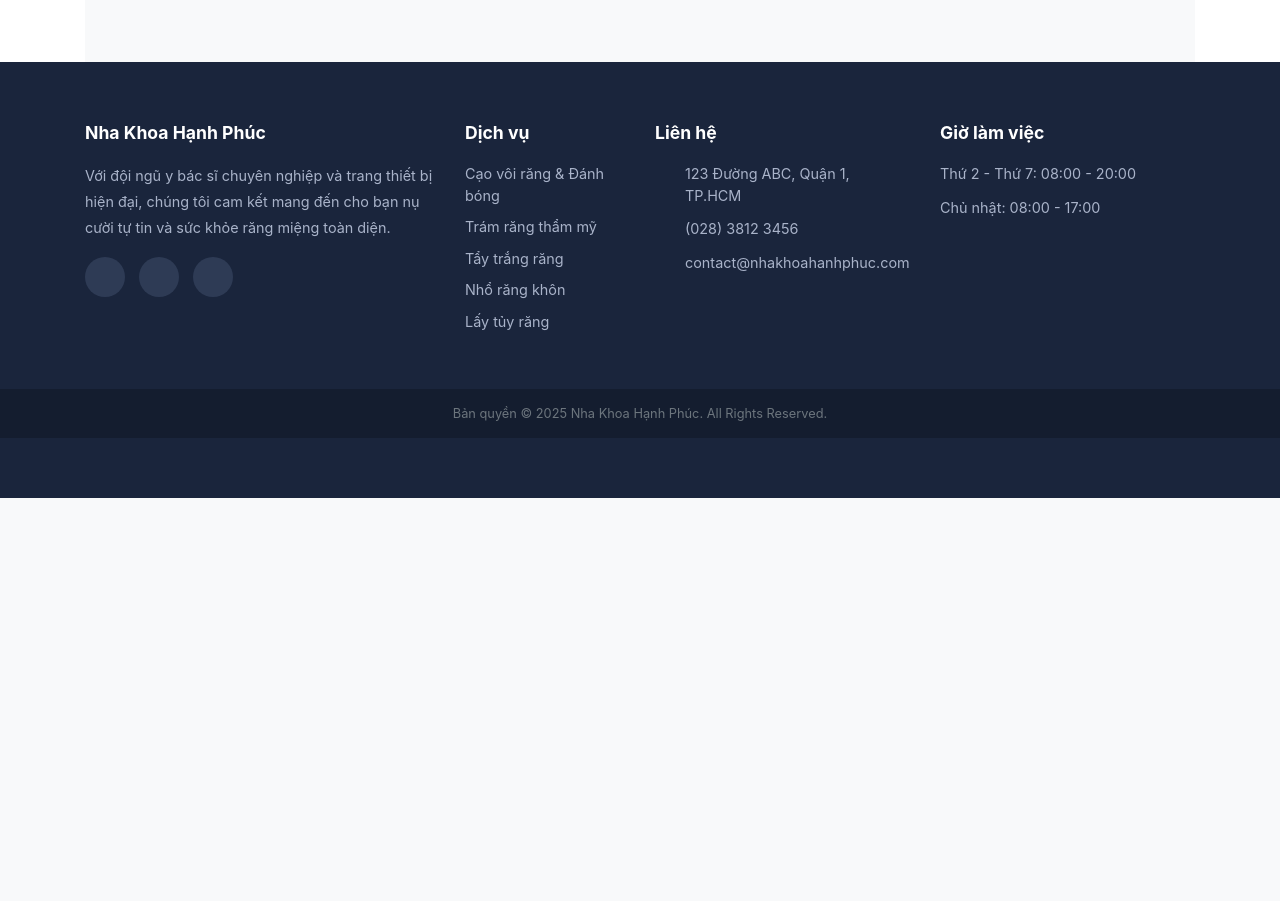
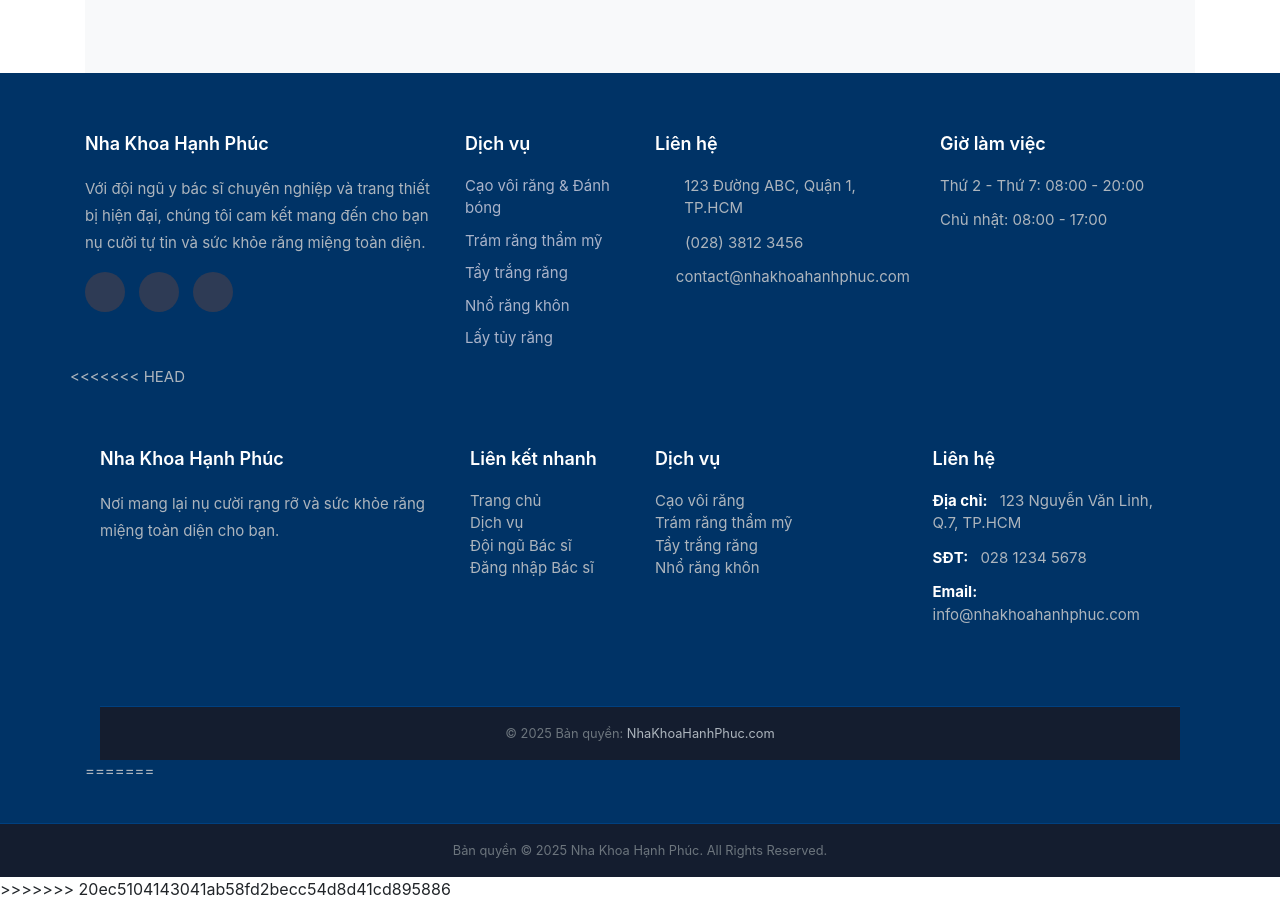
Before and after one commit to thangmia/WebsiteBooking, a PHP site: page /index.php in a window 1280 px wide. Shown: the part 1981-2882 px from the top of the page. Before the commit the page ends 2479 px from the top, so only its background shows below. Run offline with PHP 8.4, Linux system fonts and the light colour scheme; data comes from the database, SQL or seed files in the repository.

Commit message:
them giao dien

```diff
--- a/css/style.css
+++ b/css/style.css
@@ -4,7 +4,7 @@
 .hero-section {
     position: relative;
     height: 80vh; /* Chiều cao chiếm 80% màn hình */
-    background-image: url('../images/hero-background.jpg'); /* Đường dẫn tới ảnh nền của bạn */
+    background-image: url('../images/anhnhakhoa.jpg'); /* Đường dẫn tới ảnh nền của bạn */
     background-size: cover;
     background-position: center;
     display: flex;
@@ -82,11 +82,12 @@
     gap: 20px;
     margin: 0;
     padding: 0;
+
 }
 
 .nav ul li a {
     text-decoration: none;
-    color: #333;
+    color: black;
     font-weight: 500;
     transition: color 0.3s;
 }
@@ -129,6 +130,86 @@
 .btn-primary:hover {
     background-color: #0056b3;
 }
+<<<<<<< HEAD
+.tieu-de-khu-vuc {
+  margin-top: 20px;
+  margin-bottom: 10px;
+  text-align: center;
+}
+img.doctor-avatar {
+  width: 200px;  /* Chiều rộng của ảnh */
+  height: 200px; /* Chiều cao của ảnh */
+  object-fit: cover;
+  border-radius: 12px;
+
+  /* 4. Thêm hiệu ứng đổ bóng nhẹ cho đẹp mắt */
+  box-shadow: 0 5px 20px rgba(0, 0, 0, 0.08);
+}
+/* =======================
+   CSS CHO FOOTER (KHÔNG ICON)
+   ======================= */
+
+.site-footer {
+  background-color: #003366; /* Màu nền xanh đậm */
+  color: #adb5bd; /* Màu chữ xám nhạt chung */
+  padding: 60px 0 0; /* Khoảng trống bên trên footer */
+  font-size: 15px;
+}
+
+.site-footer h5 {
+  color: #ffffff; /* Màu trắng cho các tiêu đề cột */
+  font-size: 18px;
+  font-weight: 600;
+  margin-bottom: 20px;
+}
+
+.site-footer .footer-logo {
+    display: block; /* Giúp margin-bottom hoạt động */
+}
+
+.site-footer p {
+  line-height: 1.8;
+}
+
+.site-footer a {
+  color: #adb5bd;
+  text-decoration: none;
+  transition: color 0.3s;
+}
+
+.site-footer a:hover {
+  color: #ffffff; /* Đổi màu trắng khi rê chuột */
+}
+
+/* Định dạng cho cột thông tin liên hệ */
+.contact-info li {
+  margin-bottom: 12px;
+}
+
+/* Thêm định dạng cho các nhãn đậm hơn */
+.contact-info strong {
+    color: #ffffff;
+    margin-right: 8px;
+}
+
+/* Phần bản quyền ở dưới cùng */
+.footer-bottom {
+  border-top: 1px solid #004080; /* Đường kẻ ngang mờ */
+  padding: 20px 0;
+  margin-top: 30px;
+  text-align: center;
+}
+
+.footer-bottom p {
+  margin: 0;
+  font-size: 14px;
+}
+
+/* Bỏ gạch chân cho link trong danh sách */
+.list-unstyled a {
+  text-decoration: none;
+}
+=======
 /* ----- Footer Styling ----- */
 .site-footer {
     background-color: #1a253c; /* Màu xanh đen */
@@ -233,3 +314,4 @@ body {
 .page-wrapper {
     flex-grow: 1;
 }
+>>>>>>> 20ec5104143041ab58fd2becc54d8d41cd895886
--- a/includes/footer_public.php
+++ b/includes/footer_public.php
@@ -48,6 +48,58 @@
                  </ul>
             </div>
 
+<<<<<<< HEAD
+    </div> <footer class="site-footer">
+    <div class="container">
+        <div class="row">
+
+            <div class="col-lg-4 col-md-6 mb-4">
+                <h5 class="footer-logo">Nha Khoa Hạnh Phúc</h5>
+                <p>Nơi mang lại nụ cười rạng rỡ và sức khỏe răng miệng toàn diện cho bạn.</p>
+            </div>
+
+            <div class="col-lg-2 col-md-6 mb-4">
+                <h5>Liên kết nhanh</h5>
+                <ul class="list-unstyled">
+                    <li><a href="#">Trang chủ</a></li>
+                    <li><a href="#">Dịch vụ</a></li>
+                    <li><a href="<?php echo BASE_URL; ?>index.php#doctors-section">Đội ngũ Bác sĩ</a></li>
+                    <li><a href="<?php echo BASE_URL; ?>doctor_login.php">Đăng nhập Bác sĩ</a></li>
+                </ul>
+            </div>
+
+            <div class="col-lg-3 col-md-6 mb-4">
+                <h5>Dịch vụ</h5>
+                <ul class="list-unstyled">
+                    <li><a href="#">Cạo vôi răng</a></li>
+                    <li><a href="#">Trám răng thẩm mỹ</a></li>
+                    <li><a href="#">Tẩy trắng răng</a></li>
+                    <li><a href="#">Nhổ răng khôn</a></li>
+                </ul>
+            </div>
+
+            <div class="col-lg-3 col-md-6 mb-4">
+                <h5>Liên hệ</h5>
+                <ul class="list-unstyled contact-info">
+                    <li><strong>Địa chỉ:</strong> 123 Nguyễn Văn Linh, Q.7, TP.HCM</li>
+                    <li><strong>SĐT:</strong> 028 1234 5678</li>
+                    <li><strong>Email:</strong> info@nhakhoahanhphuc.com</li>
+                </ul>
+            </div>
+        </div>
+
+        <div class="footer-bottom">
+            <p>&copy; 2025 Bản quyền: <a href="index.php">NhaKhoaHanhPhuc.com</a></p>
+        </div>
+    </div>
+</footer>
+
+
+<script src="https://code.jquery.com/jquery-3.5.1.slim.min.js"></script>
+<script src="https://cdn.jsdelivr.net/npm/popper.js@1.16.1/dist/umd/popper.min.js"></script>
+<script src="https://stackpath.bootstrapcdn.com/bootstrap/4.5.2/js/bootstrap.min.js"></script>
+
+=======
         </div>
     </div>
     <div class="footer-bottom">
@@ -59,6 +111,7 @@
 <script src="https://code.jquery.com/jquery-3.5.1.slim.min.js"></script>
 <script src="https://cdn.jsdelivr.net/npm/popper.js@1.16.1/dist/umd/popper.min.js"></script>
 <script src="https://stackpath.bootstrapcdn.com/bootstrap/4.5.2/js/bootstrap.min.js"></script>
+>>>>>>> 20ec5104143041ab58fd2becc54d8d41cd895886
 
 </body>
 </html>
--- a/includes/header_public.php
+++ b/includes/header_public.php
@@ -18,7 +18,7 @@ if (session_status() === PHP_SESSION_NONE) {
 <body>
     <nav class="navbar navbar-expand-lg navbar-light bg-light">
         <div class="container">
-            <a class="navbar-brand" href="<?php echo BASE_URL; ?>index.php"><strong>Nha Khoa Hạnh Phúc</strong></a>
+            <a class="text-blue" href="<?php echo BASE_URL; ?>index.php"><strong>Nha Khoa Hạnh Phúc</strong></a>
             <button class="navbar-toggler" type="button" data-toggle="collapse" data-target="#navbarNav" aria-controls="navbarNav" aria-expanded="false" aria-label="Toggle navigation">
                 <span class="navbar-toggler-icon"></span>
             </button>
@@ -48,11 +48,11 @@ if (session_status() === PHP_SESSION_NONE) {
                             </div>
                         </li>
                     <?php else: ?>
-                        <li class="nav-item">
-                            <a class="nav-link" href="<?php echo BASE_URL; ?>patient/register.php">Đăng ký</a>
+                        <li class="nav-item" style="margin-top: 1px;">
+                            <a class="nav-link" href="<?php echo BASE_URL; ?>patient/register.php"><b>Đăng ký</b></a>
                         </li>
-                        <li class="nav-item">
-                            <a class="btn btn-primary" href="<?php echo BASE_URL; ?>patient/login.php">Đăng nhập</a>
+                        <li class="nav-item" style="margin-top: 5px;">
+                            <a class="btn btn-primary" href="<?php echo BASE_URL; ?>patient/login.php"><b>Đăng nhập</b></a>
                         </li>
                     <?php endif; ?>
                 </ul>
--- a/index.php
+++ b/index.php
@@ -27,6 +27,14 @@ $services_result = $conn->query("SELECT name, description, price FROM services L
         </div>
     <?php endif; ?>
     <section id="services" class="my-5">
+        <h2 class="tieu-de-khu-vuc">về chúng tôi</h2>
+        <p class="tieu-de-khu-vuc">
+  Nha Khoa Hạnh Phúc tự hào là địa chỉ uy tín với hơn 10 năm kinh nghiệm
+  trong lĩnh vực nha khoa. Chúng tôi cam kết mang đến dịch vụ chăm sóc răng miệng chất
+   lượng cao với đội ngũ bác sĩ giàu kinh nghiệm và trang thiết bị hiện đại.
+</p>
+
+
         <h2 class="text-center mb-4">Dịch vụ của chúng tôi</h2>
         <div class="row">
             <?php if ($services_result && $services_result->num_rows > 0): ?>
```
Also changed, not shown: images/anhnhakhoa.jpg (added), images/avatars/levanminh.jpg (added), images/avatars/nguyenthilan.jpg (added), images/avatars/trancongtuan.jpg (added), 1 other file.
